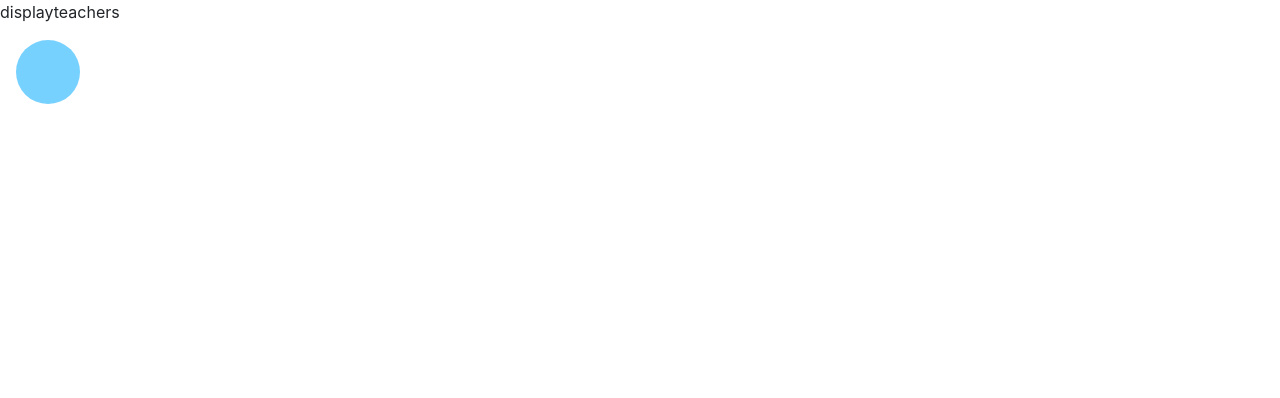
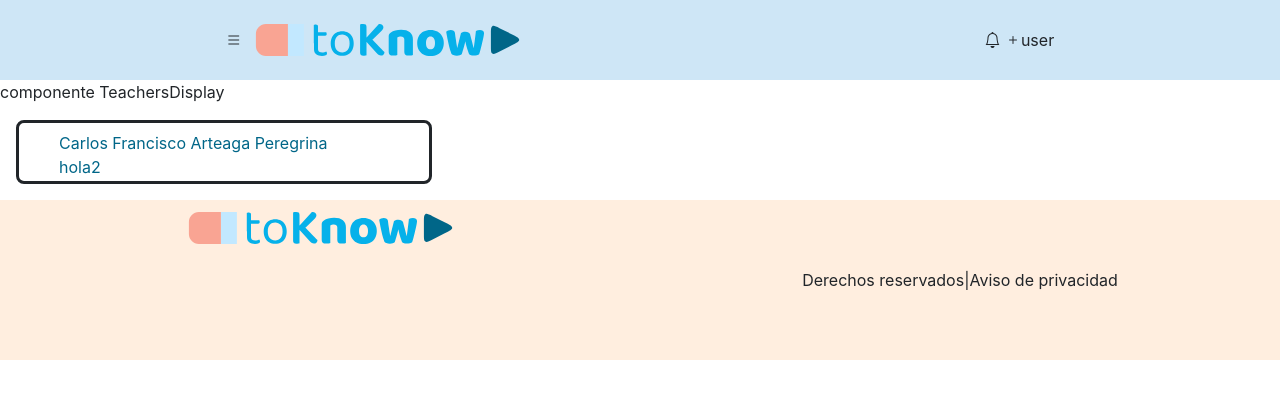
Before and after one commit to to-know-g19/TOKNOW_FE, a Next.js app: page /displayteachers in a window 1280 px wide. Shown: the top 398 px of the page. Built offline with nearby package versions, Linux system fonts and the light colour scheme.

Commit message:
created component for testing

```diff
--- a/components/TeachersDisplay/TeachersDisplay.js
+++ b/components/TeachersDisplay/TeachersDisplay.js
@@ -1,7 +1,17 @@
 import React from 'react'
+import GroupCircle from '../GroupCircle/GroupCircle'
+import TeacherRectangle from '../teacherRectangle/TeacherRectangle'
+
 
 export default function TeachersDisplay() {
   return (
-    <div>TeachersDisplay</div>
+<>
+    <div>componente TeachersDisplay</div>
+    <TeacherRectangle
+    teacherName='Carlos Francisco Arteaga Peregrina '
+    teacheType='hola2'
+    />
+</>
+
   )
 }
--- a/components/teacherRectangle/TeacherRectangle.js
+++ b/components/teacherRectangle/TeacherRectangle.js
@@ -2,9 +2,11 @@ import React from 'react'
 
 export default function TeacherRectangle(props) {
   return (
-    <div className='groupInfo'>
-    <p>{props.teacherName}</p>
-    <p>{props.teacheType}</p>
-</div>
+    <div className='teacherInfo'>
+      <div className='teacherInfo__wrapper'>
+      <span>{props.teacherName}</span>
+      <span>{props.teacheType}</span>
+      </div>
+    </div>
   )
 }
--- a/components/teacherRectangle/teacherRectangle.scss
+++ b/components/teacherRectangle/teacherRectangle.scss
@@ -0,0 +1,17 @@
+@import '../../styles/globals.scss';
+
+.teacherInfo {
+    height: 4rem;
+    width: 26rem;
+    margin: 1rem;
+    border-radius: 0.5rem;
+    border-style: solid;
+
+    &__wrapper {
+        display: flex;
+        flex-direction: column;
+        padding: .5rem;
+        color: $text-darkblue;
+        margin-left: 2rem;
+    }
+}
--- a/pages/_app.js
+++ b/pages/_app.js
@@ -5,6 +5,7 @@ import '../styles/globals.scss'
 import '../components/Navbar/navbar.scss'
 import '../components/Footer/footer.scss'
 import '../components/GroupCircle/groupCircle.scss'
+import '../components/teacherRectangle/teacherRectangle.scss'
 
 function MyApp({ Component, pageProps }) {
   return <Component {...pageProps} />
--- a/pages/displayteachers.js
+++ b/pages/displayteachers.js
@@ -1,14 +1,15 @@
 import React from 'react'
-import TeacherRectangle from '../components/teacherRectangle/TeacherRectangle'
+import Layout from '../components/Layout'
 
-export default function displayTeachers() {
-  return (
-    <>
+import TeachersDisplay from '../components/TeachersDisplay/TeachersDisplay'
 
 
-    <div>displayteachers</div>
-    <TeacherRectangle
-    />
-    </>
+export default function displayteachers() {
+  return (
+
+    <Layout>
+    {/* <div>página displayteachers</div> */}
+    <TeachersDisplay/>
+    </Layout>
   )
 }
```
